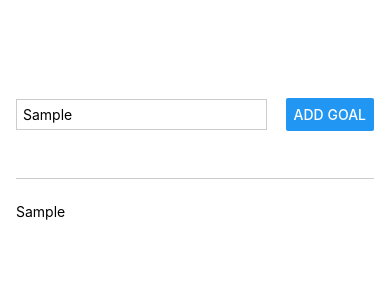
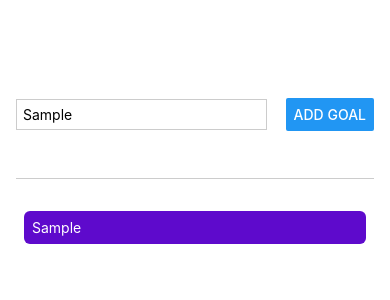
Before and after one commit to kevinxcode/React-Native-Features, a React Native app: screen / in a window 390 px wide. Both pictures are taken after typing "Sample" into the empty fields and a click on the button "ADD GOAL". Shown: the top 300 px of the page. Built offline with nearby package versions, Linux system fonts and the light colour scheme.

Commit message:
scroll view

```diff
--- a/App.js
+++ b/App.js
@@ -1,6 +1,6 @@
 import { StatusBar } from 'expo-status-bar';
 import { useState } from 'react';
-import { StyleSheet, Text, View, TextInput, Button } from 'react-native';
+import { StyleSheet, Text, View, TextInput, Button, ScrollView, } from 'react-native';
 
 export default function App() {
   const [enteredGoaltext, setEnteredGoalText] = useState('');
@@ -26,7 +26,13 @@
         <Button title='Add Goal' onPress={addGoalHandler} />
       </View>
       <View style={styles.goalsContainer}>
-       {courseGoal.map((goal) => <Text key={goal}>{goal}</Text>)}
+      <ScrollView alwaysBounceVertical={false}>
+        {courseGoal.map((goal) =>
+          <View style={styles.goalItem} key={goal}>
+            <Text style={styles.goalText}>{goal}</Text>
+          </View>
+        )}
+      </ScrollView>
       </View>
 
     </View>
@@ -59,5 +65,14 @@
   goalsContainer: {
     flex: 5,
   },
+  goalItem: {
+    margin: 8,
+    padding: 8,
+    borderRadius: 6,
+    backgroundColor: '#5e0acc',
+  },
+  goalText: {
+    color: 'white',
+  }
 
 });
```
